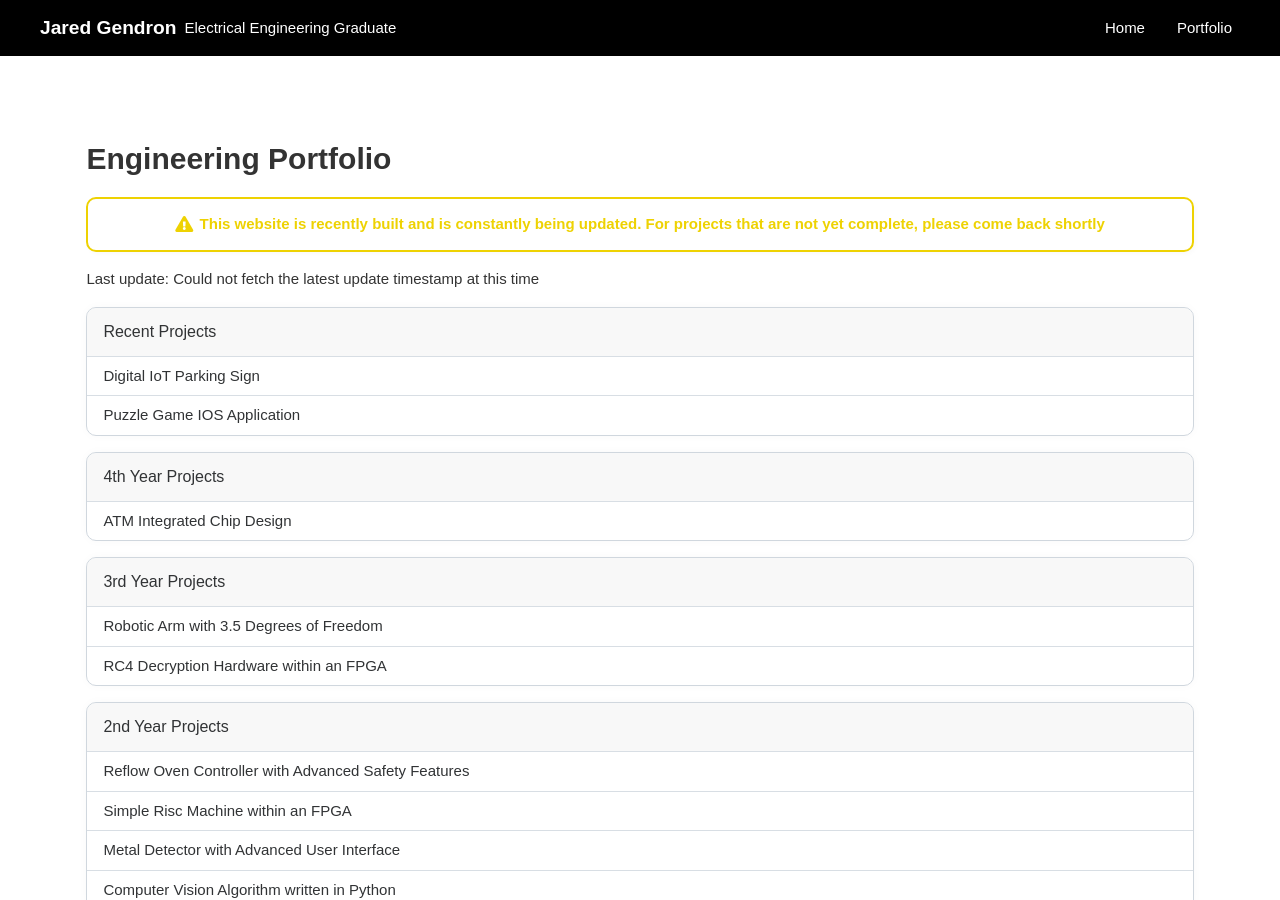
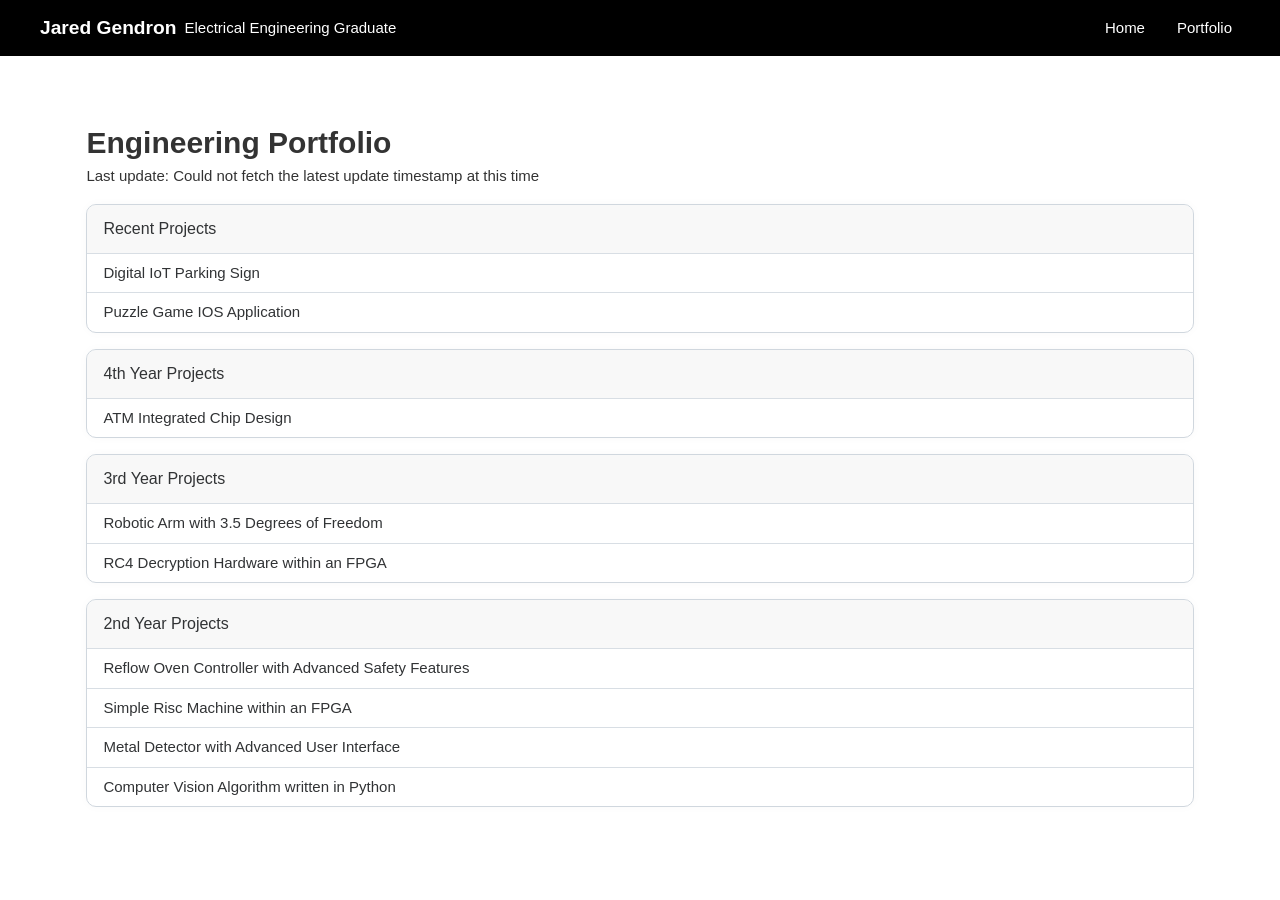
Before and after one commit to jaredgendron/jaredgendron.github.io, a Jekyll site: the page built from pages/portfolio.html, in a window 1280 px wide and 900 px high. Built offline with Jekyll 4.4.1, drawn with Linux system fonts in a browser that asks for light colours; nearby versions of some CDN libraries.

Commit message:
added new font

```diff
--- a/_layouts/project.html
+++ b/_layouts/project.html
@@ -23,7 +23,7 @@
           <div class="icon">
             <i class="fas fa-exclamation-triangle"></i>
           </div>
-          The documentation for this project has been marked as unfinished, please come back soon
+          This documentation is a work-in-progress, come back later for updates
         </div>
       {% endif %}
       {{ content }}
--- a/_scss/index.scss
+++ b/_scss/index.scss
@@ -1,3 +1,11 @@
+@font-face {
+  font-family: 'Optimistic Display';
+  src: url('/assets/fonts/Optimistic_Display_W_Bd.woff2') format('woff2'); /* Specify the path to your font file and format */
+  /* You can also specify font-weight and font-style if needed */
+  font-weight: normal;
+  font-style: normal;
+}
+
 section {
   display: flex;
   flex-direction: column;
@@ -9,7 +17,8 @@
   }
 
   h2 {
-    font-size: 1.5rem;
+    font-family: 'Optimistic Display';
+    font-size: 1.8rem;
     text-align: left;
     padding: 0.5rem 0;
   }
@@ -74,6 +83,7 @@
         }
 
         .heading {
+          font-family: 'Optimistic Display';
           display: inline-block;
           font-size: clamp(2.5rem, 5vw, 3.5rem);
           text-align: left;
--- a/_scss/portfolio.scss
+++ b/_scss/portfolio.scss
@@ -34,6 +34,7 @@
     width: 100%;
     margin-left: auto;
     margin-right: auto;
+    padding-top: 4rem;
 
     @media all and (max-width: $small-width) {
       width: 100vw;
@@ -133,7 +134,7 @@
       display: inline-block;
       // width: 2rem;
       // height: 2rem;
-      margin: 0rem 0.2rem;
+      margin: 0rem 1rem;
 
       // position: relative;
       text-align: center;
--- a/pages/portfolio.html
+++ b/pages/portfolio.html
@@ -5,18 +5,7 @@
 
 <div class="wrapper">
   <div class="list">
-    <!-- <div class="markdown-body"> -->
     <h1>Engineering Portfolio</h1>
-
-      <div class="notice">
-        <div class="icon">
-          <i class="fas fa-exclamation-triangle"></i>
-        </div>
-        <div class="text">
-          This website is recently built and is constantly being updated. For projects that are not yet complete, please come back shortly
-        </div>
-      </div>
-
     <div class="update"><p>Last update: <span class="updateTime">Enable JavaScript</span></p></div>
 
     <!-- {% assign projects = site.projects %}
@@ -25,7 +14,6 @@
       <a href="{{ project.permalink }}">{{ project.title }}</a>
     </li>
     {% endfor %} -->
-
 
     <div class="tabular-list">
       <div class="header">Recent Projects</div>
@@ -96,7 +84,6 @@
         </li>
       </a>
     </div>
-    <!-- </div> -->
   </div>
 </div>
 
```
Also changed, not shown: assets/fonts/Optimistic_Display_W_Bd.woff2 (added), assets/fonts/Optimistic_Display_W_Md.woff2 (added), assets/fonts/Optimistic_Display_W_SBd.woff2 (added), assets/fonts/Optimistic_Text_W_Bd.woff2 (added), assets/fonts/Optimistic_Text_W_It.woff2 (added), assets/fonts/Optimistic_Text_W_Md.woff2 (added), assets/fonts/Optimistic_Text_W_Rg.woff2 (added), assets/fonts/Source-Code-Pro-Regular.woff2 (added). Lines whose indentation alone changed are shown as unchanged.
